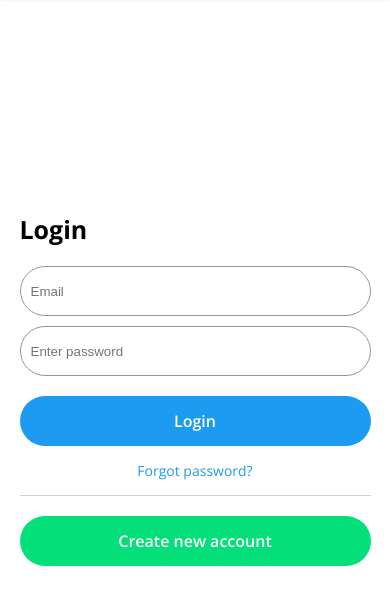
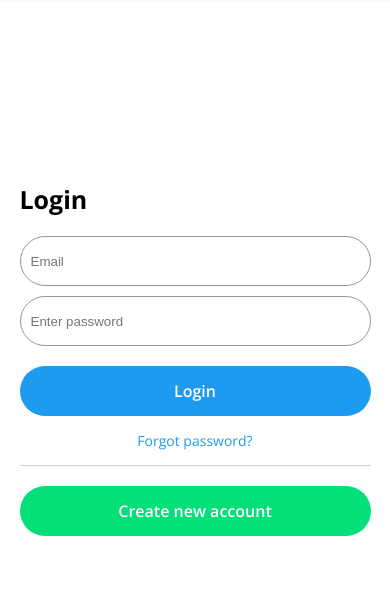
Before and after one commit to lukeqwrt/social-oasis, a plain HTML site: page index.html in a window 390 px wide. Shown: the part 63-668 px from the top of the page. Drawn offline with nearby package versions, Linux system fonts and the light colour scheme; no server answers.

Commit message:
remove vh

```diff
--- a/login.css
+++ b/login.css
@@ -373,11 +373,11 @@ header nav .account .dropdown:nth-child(4) i{
 @media screen and (max-width: 949px){
     .choose{
         position: absolute;
-        top: 30px;
+        top: 0px;
         left: 50%;
         transform:translate(-50%,0);
         /* background: #F7F8FA; */
-        height: 100vh;
+        /* height: 100vh; */
         display: grid;
         grid-auto-flow: column;
         grid-template-columns: 1fr;
```
